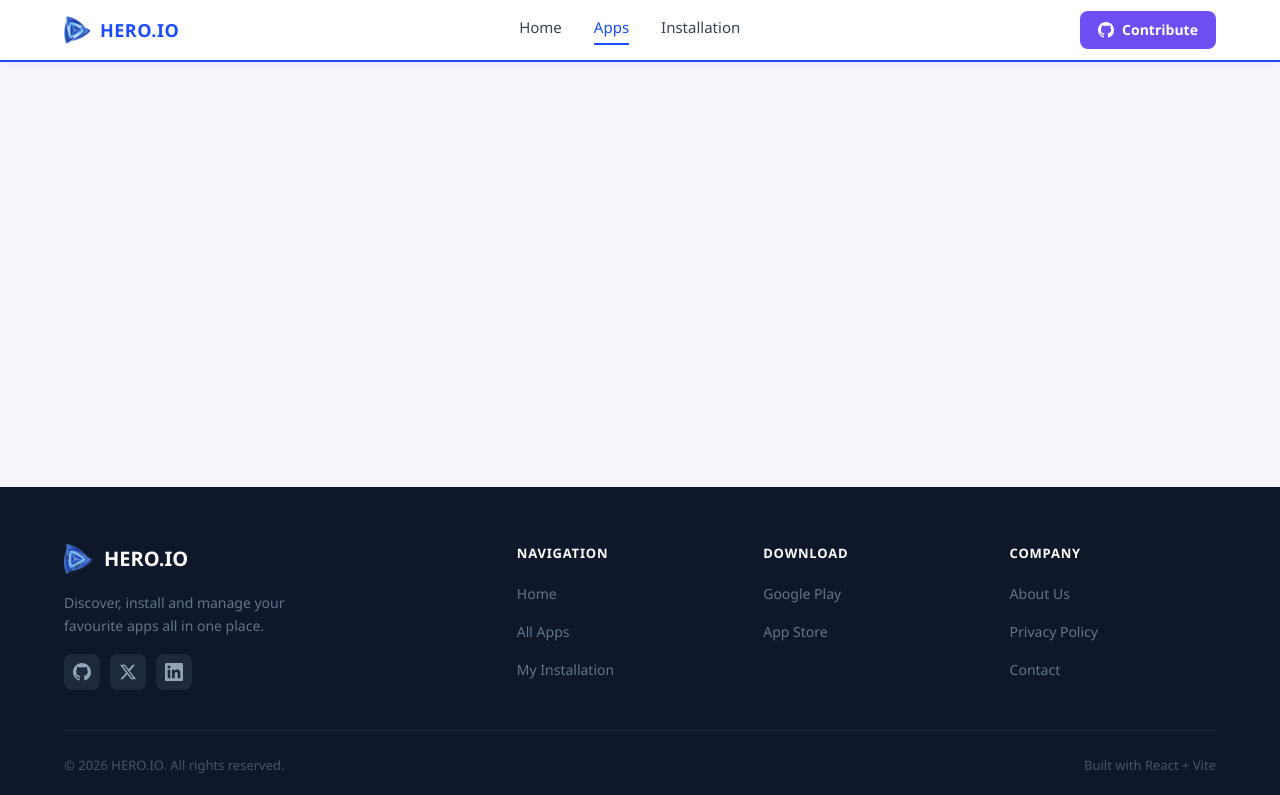
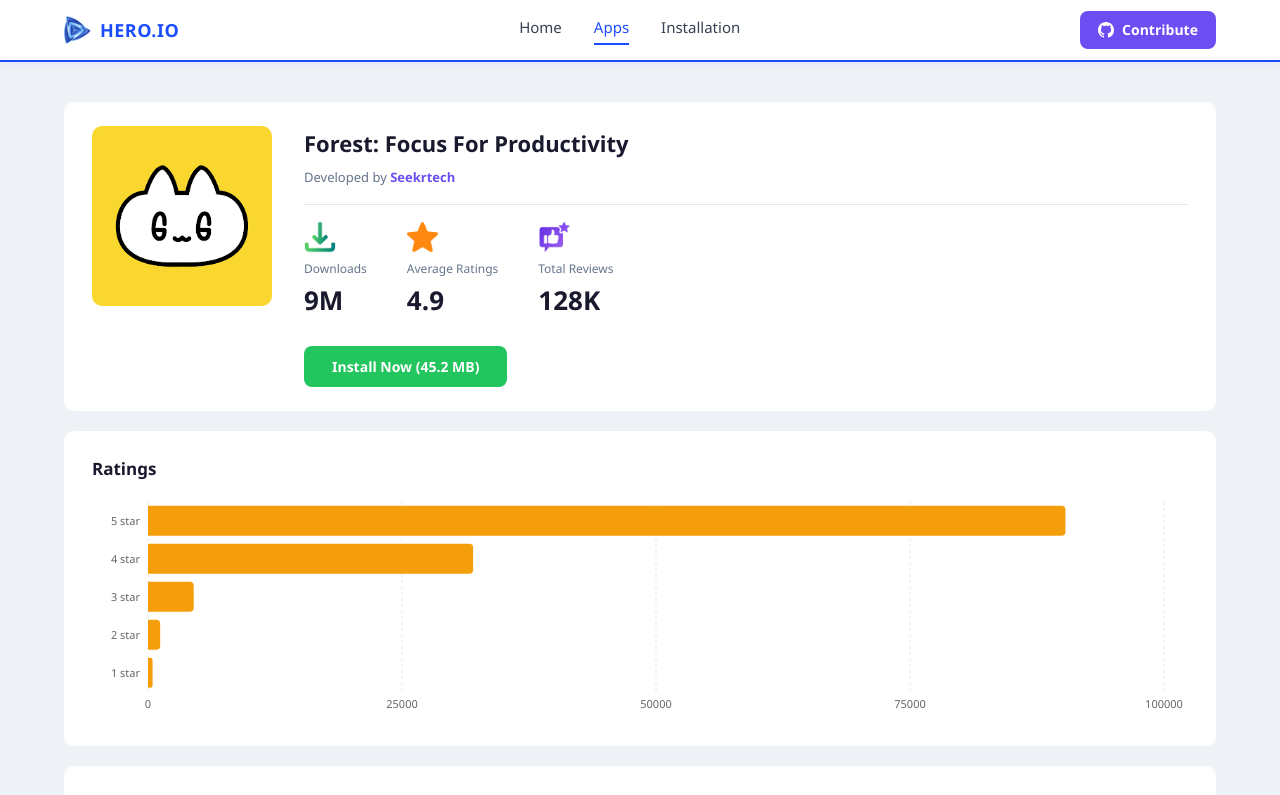
Before and after one commit to kohinurfatema/restart-assignment-third, a React (Vite) app: page /apps/1 in a window 1280 px wide. Shown: the top 795 px of the page. Built offline with nearby package versions, Linux system fonts and the light colour scheme.

Commit message:
feat: build App Details page with install feature, Recharts   ratings chart, and app not found state

```diff
--- a/src/App.jsx
+++ b/src/App.jsx
@@ -4,6 +4,7 @@
 import Footer from './components/Footer/Footer'
 import Home from './pages/Home/Home'
 import AllApps from './pages/AllApps/AllApps'
+import AppDetails from './pages/AppDetails/AppDetails'
 import Loading from './components/Loading/Loading'
 import './App.css'
 
@@ -23,8 +24,9 @@
       <main className="main-content">
         {loading ? <Loading /> : (
           <Routes>
-            <Route path="/" element={<Home />} />
-            <Route path="/apps" element={<AllApps />} />
+            <Route path="/"        element={<Home />} />
+            <Route path="/apps"    element={<AllApps />} />
+            <Route path="/apps/:id" element={<AppDetails />} />
           </Routes>
         )}
       </main>
--- /dev/null
+++ b/src/pages/AppDetails/AppDetails.css
@@ -0,0 +1,192 @@
+.app-details {
+  padding: 40px 0 64px;
+  background: #eef2f7;
+  min-height: 100vh;
+}
+
+/* ── Shared card style ── */
+.details-card,
+.ratings-card,
+.description-card {
+  background: #ffffff;
+  border-radius: 10px;
+  padding: 24px 28px;
+  margin-bottom: 20px;
+}
+
+/* ── App Info ── */
+.details-top {
+  display: flex;
+  gap: 32px;
+  align-items: flex-start;
+}
+
+.details-img {
+  flex-shrink: 0;
+  width: 180px;
+  height: 180px;
+  border-radius: 10px;
+  overflow: hidden;
+  background: #f1f5f9;
+}
+
+.details-img img { width: 100%; height: 100%; object-fit: cover; }
+
+.details-info { flex: 1; }
+
+.details-info h1 {
+  font-size: 22px;
+  font-weight: 700;
+  color: #1a1a2e;
+  margin-bottom: 6px;
+}
+
+.company {
+  font-size: 13px;
+  color: #64748b;
+  margin-bottom: 0;
+}
+
+.company span {
+  color: #6c4ef2;
+  font-weight: 600;
+}
+
+/* Divider */
+.details-divider {
+  border: none;
+  border-top: 1px solid #e2e8f0;
+  margin: 16px 0;
+}
+
+/* Stat boxes */
+.details-stats {
+  display: flex;
+  gap: 40px;
+  margin-bottom: 24px;
+  flex-wrap: wrap;
+}
+
+.stat-box {
+  display: flex;
+  flex-direction: column;
+  align-items: flex-start;
+  gap: 2px;
+}
+
+.stat-box img {
+  width: 32px;
+  height: 32px;
+  object-fit: contain;
+  margin-bottom: 4px;
+}
+
+.stat-box-label {
+  font-size: 12px;
+  color: #64748b;
+}
+
+.stat-box strong {
+  font-size: 26px;
+  font-weight: 800;
+  color: #1a1a2e;
+}
+
+/* Install button */
+.install-btn {
+  background: #22C55E;
+  color: #ffffff;
+  padding: 11px 28px;
+  border-radius: 8px;
+  font-size: 14px;
+  font-weight: 600;
+  transition: background 0.2s, transform 0.1s;
+}
+
+.install-btn:hover:not(:disabled) {
+  background: #16a34a;
+  transform: translateY(-1px);
+}
+
+.install-btn.installed,
+.install-btn:disabled {
+  background: #94a3b8;
+  cursor: not-allowed;
+}
+
+/* ── Ratings Card ── */
+.ratings-card h2,
+.description-card h2 {
+  font-size: 17px;
+  font-weight: 700;
+  color: #1a1a2e;
+  margin-bottom: 20px;
+}
+
+/* ── Description Card ── */
+.description-card p {
+  font-size: 14px;
+  color: #475569;
+  line-height: 1.8;
+  margin-bottom: 12px;
+}
+
+.description-card p:last-child { margin-bottom: 0; }
+
+.desc-meta { font-size: 13px; color: #64748b; }
+
+/* ── App Not Found ── */
+.app-not-found {
+  border: 1.5px dashed #93c5fd;
+  border-radius: 10px;
+  background: #f8faff;
+  padding: 60px 32px;
+  text-align: center;
+  margin: 40px 0;
+}
+
+.app-not-found img {
+  width: 180px;
+  object-fit: contain;
+  margin-bottom: 20px;
+}
+
+.app-not-found h2 {
+  font-size: 22px;
+  font-weight: 800;
+  color: #1a1a2e;
+  margin-bottom: 10px;
+}
+
+.app-not-found p {
+  font-size: 14px;
+  color: #64748b;
+  margin-bottom: 24px;
+}
+
+.app-not-found button {
+  background: #6c4ef2;
+  color: #ffffff;
+  padding: 11px 32px;
+  border-radius: 8px;
+  font-size: 14px;
+  font-weight: 600;
+  transition: background 0.2s;
+}
+
+.app-not-found button:hover { background: #5a3ed0; }
+
+/* ── Responsive ── */
+@media (max-width: 768px) {
+  .details-top { flex-direction: column; align-items: center; text-align: center; }
+  .details-stats { justify-content: center; }
+  .stat-box { align-items: center; }
+  .install-btn { width: 100%; }
+}
+
+@media (max-width: 480px) {
+  .details-card, .ratings-card, .description-card { padding: 16px 14px; }
+  .details-info h1 { font-size: 18px; }
+  .stat-box strong { font-size: 20px; }
+  .details-img { width: 140px; height: 140px; }
+}
--- /dev/null
+++ b/src/pages/AppDetails/AppDetails.jsx
@@ -0,0 +1,146 @@
+import { useParams, useNavigate } from 'react-router-dom'
+import { useState, useEffect } from 'react'
+import { toast } from 'react-toastify'
+import {
+  BarChart, Bar, XAxis, YAxis, CartesianGrid, Tooltip, ResponsiveContainer
+} from 'recharts'
+import { getAppImage, iconDownloads, iconRatings, iconReview, appErrorImg } from '../../assets/images'
+import appsData from '../../data/apps.json'
+import './AppDetails.css'
+
+const STORAGE_KEY = 'heroio_installed_apps'
+
+function formatNum(num) {
+  if (num >= 1000000) return (num / 1000000).toFixed(0) + 'M'
+  if (num >= 1000)    return (num / 1000).toFixed(0)    + 'K'
+  return num
+}
+
+function AppDetails() {
+  const { id }     = useParams()
+  const navigate   = useNavigate()
+  const app        = appsData.find(a => a.id === parseInt(id))
+
+  const [installed, setInstalled] = useState(() => {
+    const saved = JSON.parse(localStorage.getItem(STORAGE_KEY) || '[]')
+    return saved.some(a => a.id === parseInt(id))
+  })
+
+  useEffect(() => { window.scrollTo(0, 0) }, [id])
+
+  /* ── App not found ── */
+  if (!app) {
+    return (
+      <div className="container">
+        <div className="app-not-found">
+          <img src={appErrorImg} alt="Not found" />
+          <h2>OPPS!! APP NOT FOUND</h2>
+          <p>The App you are requesting is not found on our system. please try another apps</p>
+          <button onClick={() => navigate('/apps')}>Go Back!</button>
+        </div>
+      </div>
+    )
+  }
+
+  function handleInstall() {
+    const saved   = JSON.parse(localStorage.getItem(STORAGE_KEY) || '[]')
+    localStorage.setItem(STORAGE_KEY, JSON.stringify([...saved, app]))
+    setInstalled(true)
+    toast.success(`${app.title} installed successfully!`)
+  }
+
+  return (
+    <div className="app-details">
+      <div className="container">
+
+        {/* ── App Info Card ── */}
+        <div className="details-card">
+          <div className="details-top">
+
+            <div className="details-img">
+              <img src={getAppImage(app.id)} alt={app.title} />
+            </div>
+
+            <div className="details-info">
+              <h1>{app.title}</h1>
+              <p className="company">
+                Developed by <span>{app.companyName}</span>
+              </p>
+
+              <hr className="details-divider" />
+
+              <div className="details-stats">
+                <div className="stat-box">
+                  <img src={iconDownloads} alt="downloads" />
+                  <p className="stat-box-label">Downloads</p>
+                  <strong>{formatNum(app.downloads)}</strong>
+                </div>
+                <div className="stat-box">
+                  <img src={iconRatings} alt="rating" />
+                  <p className="stat-box-label">Average Ratings</p>
+                  <strong>{app.ratingAvg}</strong>
+                </div>
+                <div className="stat-box">
+                  <img src={iconReview} alt="reviews" />
+                  <p className="stat-box-label">Total Reviews</p>
+                  <strong>{formatNum(app.reviews)}</strong>
+                </div>
+              </div>
+
+              <button
+                className={`install-btn ${installed ? 'installed' : ''}`}
+                onClick={handleInstall}
+                disabled={installed}
+              >
+                {installed ? 'Installed' : `Install Now (${app.size} MB)`}
+              </button>
+            </div>
+
+          </div>
+        </div>
+
+        {/* ── Ratings Chart ── */}
+        <div className="ratings-card">
+          <h2>Ratings</h2>
+          <ResponsiveContainer width="100%" height={220}>
+            <BarChart
+              layout="vertical"
+              data={[...app.ratings].reverse()}
+              margin={{ top: 0, right: 24, left: 8, bottom: 0 }}
+            >
+              <CartesianGrid strokeDasharray="3 3" horizontal={false} stroke="#e2e8f0" />
+              <XAxis type="number" tick={{ fontSize: 11 }} tickLine={false} axisLine={false} />
+              <YAxis
+                type="category"
+                dataKey="name"
+                tick={{ fontSize: 11 }}
+                tickLine={false}
+                axisLine={false}
+                width={48}
+              />
+              <Tooltip
+                formatter={v => [v.toLocaleString(), 'Reviews']}
+                contentStyle={{ borderRadius: 8, border: '1px solid #e2e8f0', fontSize: 13 }}
+              />
+              <Bar dataKey="count" fill="#F59E0B" radius={[0, 4, 4, 0]} />
+            </BarChart>
+          </ResponsiveContainer>
+        </div>
+
+        {/* ── Description ── */}
+        <div className="description-card">
+          <h2>Description</h2>
+          <p>{app.description}</p>
+          <p className="desc-meta">
+            Size: <strong>{app.size} MB</strong> &nbsp;·&nbsp;
+            Reviews: <strong>{app.reviews.toLocaleString()}</strong> &nbsp;·&nbsp;
+            By: <strong>{app.companyName}</strong>
+          </p>
+        </div>
+
+      </div>
+    </div>
+  )
+}
+
+export default AppDetails
```
